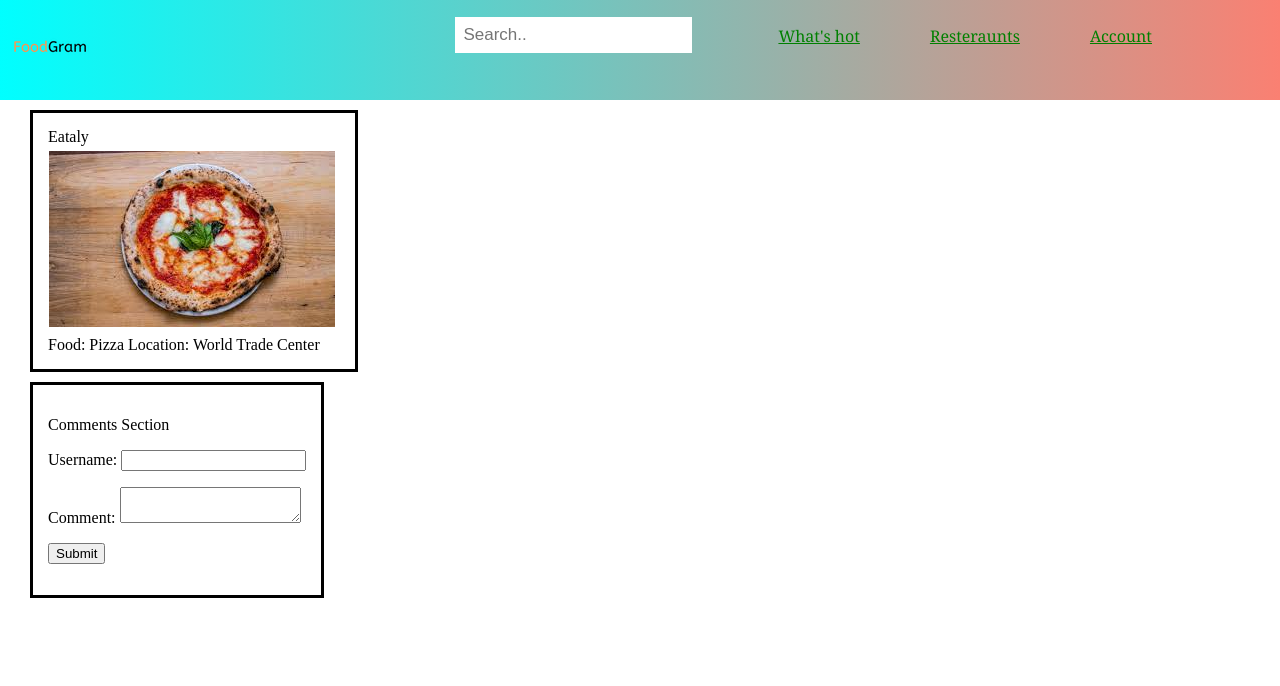
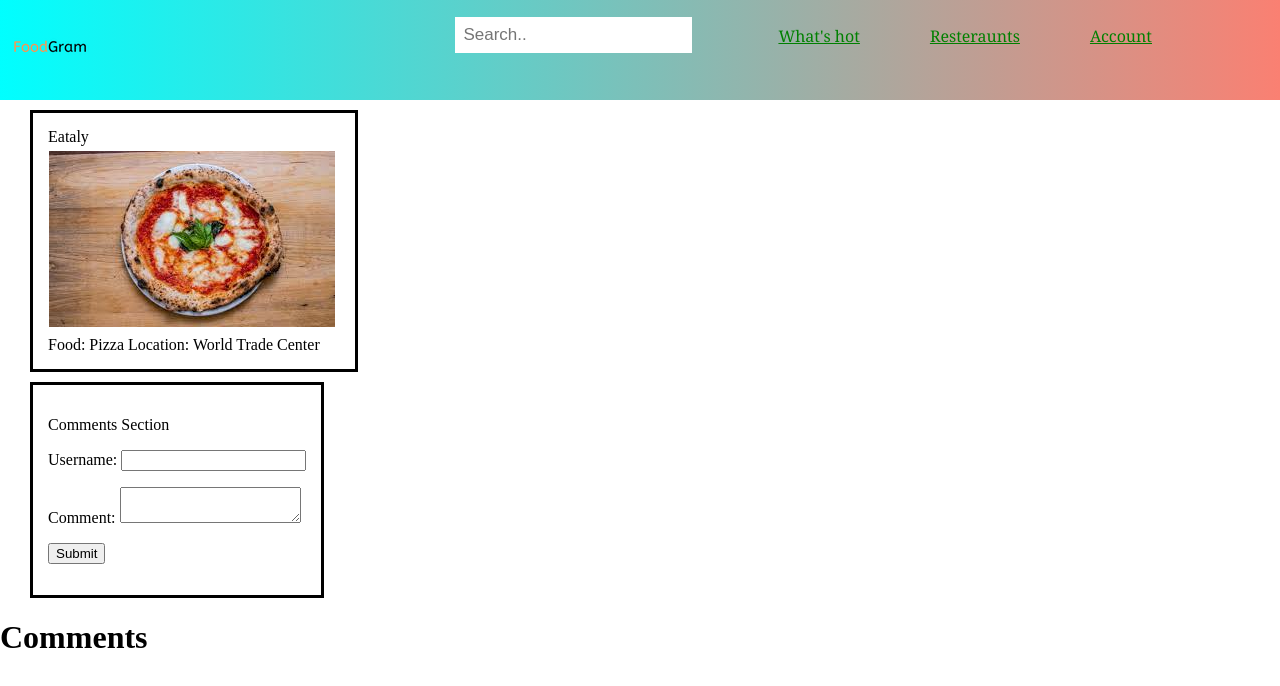
Before and after one commit to mjl776/FoodGram, a Vue app: page / in a window 1280 px wide. Shown: the top 686 px of the page. Built offline with nearby package versions, Linux system fonts and the light colour scheme; no server answers.

Commit message:
created a placeholder for comments section in showComments.vue

```diff
--- a/src/components/FoodPages.vue
+++ b/src/components/FoodPages.vue
@@ -16,7 +16,8 @@
          />
         </div>
         <div class = "comment-section">
-            <Comments/>
+            <addComments/>
+            <showComments/>
         </div>
     </div>
 </template>
@@ -24,13 +25,15 @@
 <script>
 
 import Restaurantinfo from './Restaurant_info.vue'
-import Comments from './addComments.vue'
+import addComments from './addComments.vue'
+import showComments from './showComments.vue'
 
 export default {
     name: 'FoodPages',
     components: {
         Restaurantinfo,
-        Comments,
+        addComments,
+        showComments
     },
     data () {
         return {
--- a/src/components/addComments.vue
+++ b/src/components/addComments.vue
@@ -22,7 +22,7 @@
 <script>
 
 export default {
-    name: 'Comments',
+    name: 'addComments',
     data () {
 		return {
 			username: null,
--- /dev/null
+++ b/src/components/showComments.vue
@@ -0,0 +1,32 @@
+<template>
+    <div id = "showComments">
+        <h1>Comments</h1>
+        <div v-for = "comments in comments" :key="comments.title" class = "single-comment">
+            <h2> {{ comments.title }} </h2>
+            <article> {{comments.body}} </article>
+        </div>
+    </div>
+</template>
+
+<script>
+export default {
+    name: 'showComments',
+    data() {
+        return {
+            comments: []
+        }
+    },
+    methods: {
+
+    },
+    created() {
+        this.$http.get('https://jsonplaceholder.typicode.com/posts').then(response => {
+            this.comments = response.data.slice(0,10);
+        });
+    }
+}
+</script>
+
+<style scoped>
+
+</style>
```
